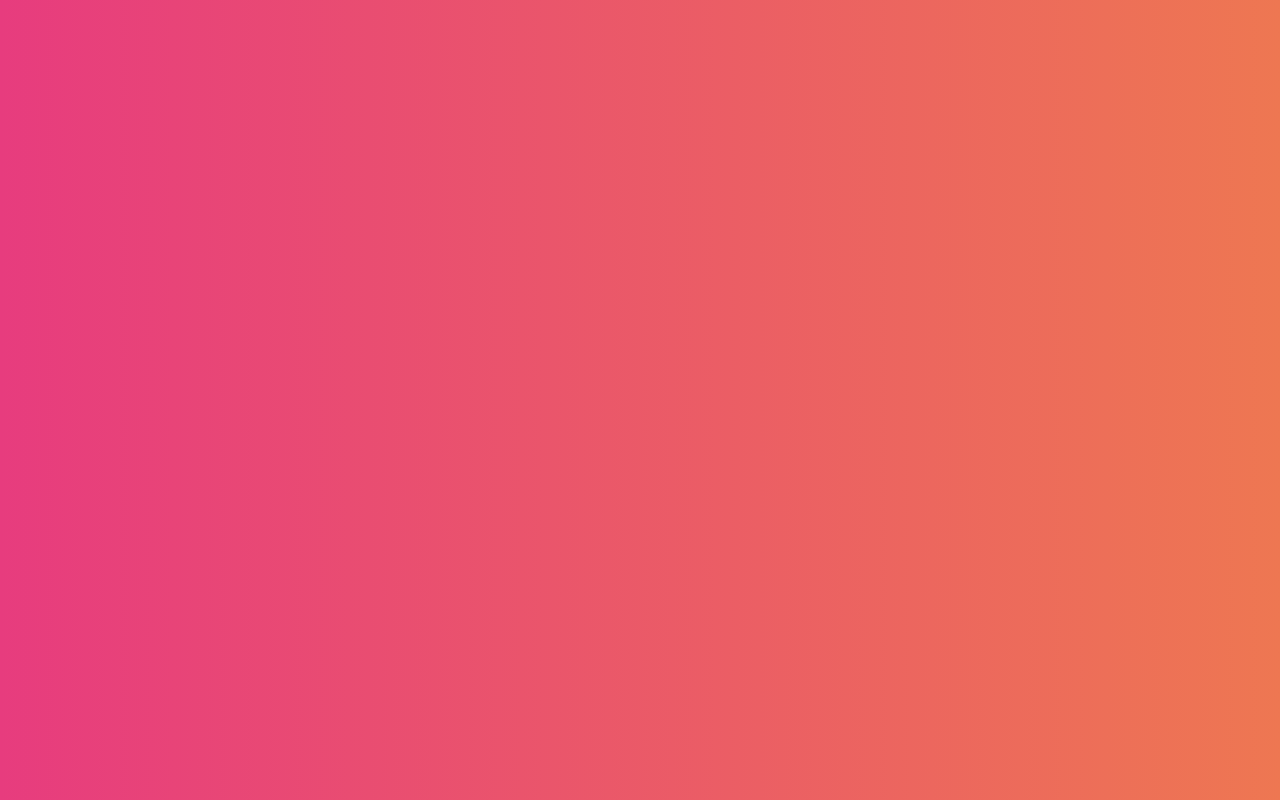
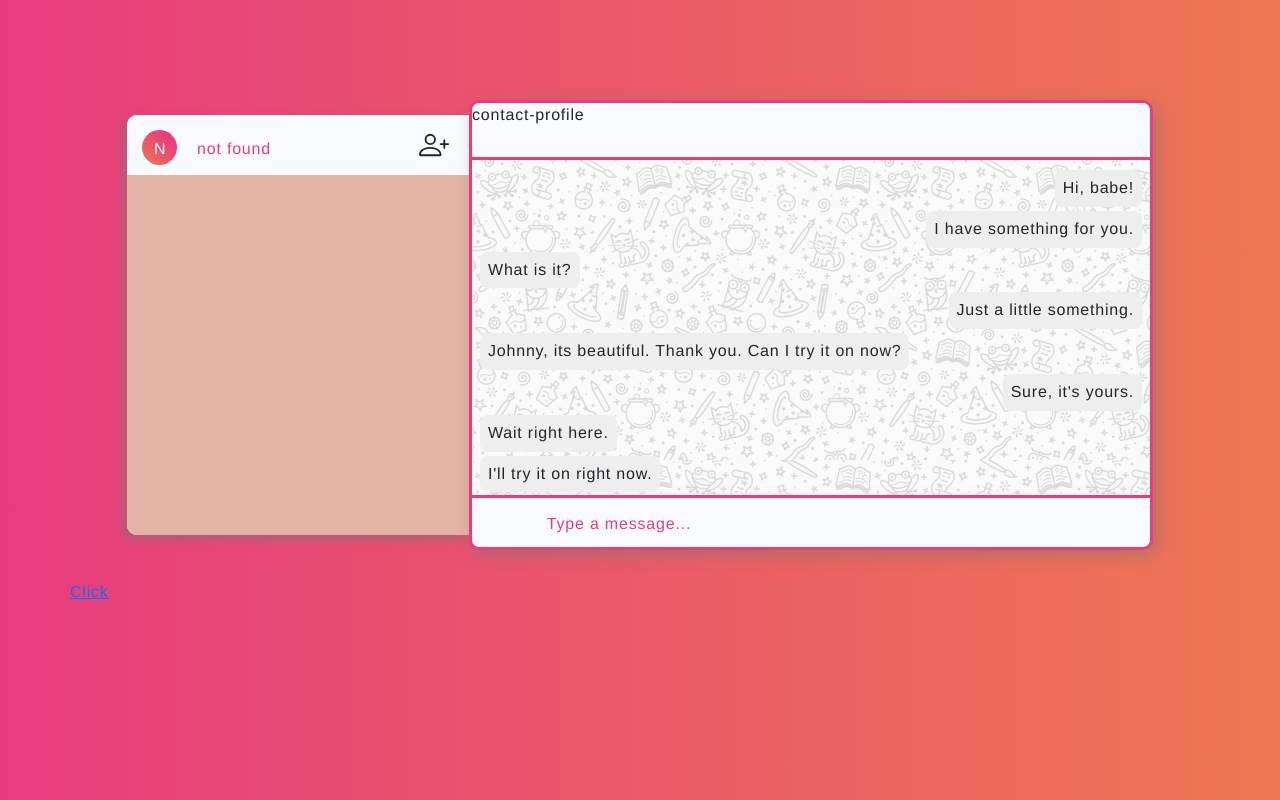
Before and after one commit to Liorodin/webclient, a React (Create React App) app: page /chatview in a window 1280 px wide. Before the commit this address had no page. Built offline with nearby package versions, Linux system fonts and the light colour scheme.

Commit message:
new update

```diff
--- a/public/index.html
+++ b/public/index.html
@@ -11,8 +11,11 @@
     <link rel="preconnect" href="https://fonts.googleapis.com">
     <link rel="preconnect" href="https://fonts.gstatic.com" crossorigin>
     <link href="https://fonts.googleapis.com/css2?family=Yanone+Kaffeesatz&display=swap" rel="stylesheet">
+    <link href="https://cdn.jsdelivr.net/npm/bootstrap@5.1.3/dist/css/bootstrap.min.css" rel="stylesheet"
+        integrity="sha384-1BmE4kWBq78iYhFldvKuhfTAU6auU8tT94WrHftjDbrCEXSU1oBoqyl2QvZ6jIW3" crossorigin="anonymous">
     <title>WebClient</title>
 </head>
+
 <body>
     <div id="root"></div>
 </body>
--- a/src/App.css
+++ b/src/App.css
@@ -114,6 +114,7 @@ h1 {
   display: flex;
   width: 100%;
   height: 80%;
+  min-width: 400px;
 }
 
 .user-side {
@@ -144,8 +145,11 @@ h1 {
 
 .user-profile {
   background-color: var(--niceWhite);
-  height: 10%;
+  height: 60px;
   display: flex;
+  justify-content: end;
+  padding-right: 20px;
+  padding-top: 15px;
 }
 
 .contact-profile {
@@ -153,6 +157,8 @@ h1 {
   width: 100%;
   height: 60px;
   border-radius: 10px 10px 0 0;
+  border-style: solid;
+  border-color: var(--firstColor);
 }
 
 #chat-box {
@@ -167,6 +173,8 @@ h1 {
   bottom: 0;
   background: var(--niceWhite);
   border-radius: 0 0 10px 10px;
+  border-style: solid;
+  border-color: var(--firstColor);
 }
 
 .message-input {
@@ -178,6 +186,7 @@ h1 {
   border: 0;
   top: 13px;
   color: var(--firstColor);
+  background-color: var(--niceWhite);
 }
 
 .message-input::placeholder {
@@ -205,7 +214,7 @@ h1 {
 
 .user-fullName {
   position: absolute;
-  top: 3%;
+  top: 22px;
   left: 70px;
   height: auto;
   overflow: hidden;
@@ -214,15 +223,25 @@ h1 {
 }
 
 .space {
-  background-color:#e3b3a4;
+  background-color: #e3b3a4;
   height: 20px;
 }
 
 .contact {
-  height: 10%;
+  height: 75px;
   margin-bottom: 0.5px;
   border-radius: 1px;
   border-bottom: 2px solid #b48945;
   border-top: 2px solid #b48945;
   cursor: pointer;
+  font-size: 100%;
 }
+
+.messages.massage-box {
+  background-image: url(../public/app.webp);
+  background-size: 400px;
+  height: 85%;
+  border-style: solid;
+  border-top: 1.5px;
+  border-color: var(--firstColor);
+}
--- a/src/App.js
+++ b/src/App.js
@@ -17,7 +17,7 @@ export default function App() {
                 <Route path="/" element={<Login setCurrentUser={setCurrentUser}/>}></Route>
                 <Route path="/register" element={<Register />}></Route>
                 <Route path="/login" element={<Login setCurrentUser={setCurrentUser} />}></Route>
-                <Route path="/chartview" element={<UserView currentUser={currentUser} />}></Route>
+                <Route path="/chatview" element={<UserView currentUser={currentUser} />}></Route>
             </Routes>
         </Router>
     );
--- a/src/Contact.js
+++ b/src/Contact.js
@@ -1,13 +1,35 @@
 import React from 'react'
 import GetUser from './GetUser'
+import { messages } from './db/messages';
 
-export default function Contact({ name }) {
+export default function Contact({ name, condition = false }) {
     const user = GetUser(name);
+    const getLastMessage = () => {
+        var contactChat;
+        for (var i = 0; i < messages.length; i++) {
+            if (messages[i].contacts.includes(name) && messages[i].contacts.includes(JSON.parse(localStorage.getItem('currentUser')))) {
+                contactChat = messages[i].list.at(-1);
+                break;
+            }
+        }
+        return contactChat;
+    }
+
+    const message = getLastMessage();
+    if (condition) {
+        return (
+            <div className='contact'>
+                <div className='contact-name'>{user.nickname}</div>
+                <div className='last-message'>{message.content}</div>
+                <div className='last-message time'>{message.time}</div>
+            </div>
+        )
+    }
     return (
         <div className='contact'>
             <div className='contact-name'>{user.nickname}</div>
-            <div className='last-message'>last-message</div>
-            <div className='last-message time'>00:00</div>
+            <div className='last-message'></div>
+            <div className='last-message time'></div>
         </div>
     )
 }
--- a/src/Login.js
+++ b/src/Login.js
@@ -14,7 +14,7 @@ export default function Login({setCurrentUser}) {
                 localStorage.setItem('currentUser', JSON.stringify(userName));
                 console.log(setCurrentUser)
                 setCurrentUser(userName);
-                navigate("/chartview");
+                navigate("/chatview");
             }
         })
         document.getElementById("myForm").reset();
--- a/src/UserView.js
+++ b/src/UserView.js
@@ -13,11 +13,18 @@ const getContacts = currentUser => {
     }
   })
   for (let i = 0; i < userList.length; i++) {
-    list.push(<Contact name={userList[i]} />);
+    list.push(<Contact name={userList[i]} condition={true} />);
   }
   return list;
 }
 
+const pushNewContact = () => {
+  console.log('click');
+}
+
+const ooofucus = () => {
+  console.log('focus');
+}
 const profile = name => {
   const user = GetUser(name);
   return (
@@ -26,7 +33,10 @@ const profile = name => {
         <p>{user.nickname[0].toUpperCase()}</p>
       </div>
       <div className='user-fullName'>{user.nickname}</div>
-      <hr></hr>
+      <svg xmlns="http://www.w3.org/2000/svg" onFocus={ooofucus} onClick={pushNewContact} width="30" height="30" fill="currentColor" className="bi bi-person-plus" viewBox="0 0 16 16">
+        <path d="M6 8a3 3 0 1 0 0-6 3 3 0 0 0 0 6zm2-3a2 2 0 1 1-4 0 2 2 0 0 1 4 0zm4 8c0 1-1 1-1 1H1s-1 0-1-1 1-4 6-4 6 3 6 4zm-1-.004c-.001-.246-.154-.986-.832-1.664C9.516 10.68 8.289 10 6 10c-2.29 0-3.516.68-4.168 1.332-.678.678-.83 1.418-.832 1.664h10z" />
+        <path fillRule="evenodd" d="M13.5 5a.5.5 0 0 1 .5.5V7h1.5a.5.5 0 0 1 0 1H14v1.5a.5.5 0 0 1-1 0V8h-1.5a.5.5 0 0 1 0-1H13V5.5a.5.5 0 0 1 .5-.5z" />
+      </svg>
     </div>
   )
 }
@@ -54,6 +64,7 @@ export default function UserView({ currentUser }) {
             <li>Wait right here.</li>
             <li>I'll try it on right now.</li>
           </ol>
+
           <div className="bottom-bar">
             <div className="chat">
               <input className='message-input' type="text" placeholder="Type a message..." />
--- a/src/db/messages.js
+++ b/src/db/messages.js
@@ -1,16 +1,24 @@
 export const messages = [
     {
         contacts: ['shirinB', 'leonardoR'],
-        list: [('shirinB', 'Hello partner'), ('leonardoR', 'Hello to you too :)')],
+        list: [
+            { from: 'shirinB', content: 'Hello partner', time: '12:46' },
+            { from: 'leonardoR', content: 'Hello to you too :)', time: '13:11' }
+        ],
     },
 
     {
         contacts: ['shirinB', 'aviS'],
-        list: [('shirinB','Hey avi')],
+        list: [
+            { from: 'shirinB', content: 'Hey avi', time: '14:00' }
+        ],
     },
 
     {
         contacts: ['kehatS', 'leonardoR'],
-        list: [('kehatS','ראית חישוביות?'),('leonardoR','וואלה לא')],
+        list: [
+            { from: 'kehatS', content: 'ראית חישוביות?', time: '10:30' },
+            { from: 'leonardoR', content: 'וואלה לא', time: '10:35' }
+        ],
     },
 ];
--- a/src/index.js
+++ b/src/index.js
@@ -1,10 +1,6 @@
 import React from 'react';
-import ReactDOM from 'react-dom';
-import App from './App'
-
-ReactDOM.render(
-  <React.StrictMode>
-    <App />
-  </React.StrictMode>,
-  document.getElementById('root')
-);
+import App from './App';
+import {createRoot} from 'react-dom/client';
+const container = document.getElementById('root');
+const root =createRoot(container);
+root.render(<App />);
```
Also changed, not shown: public/app.webp (added).
